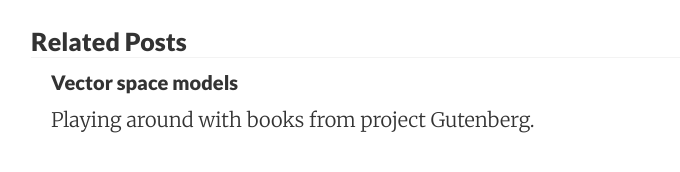
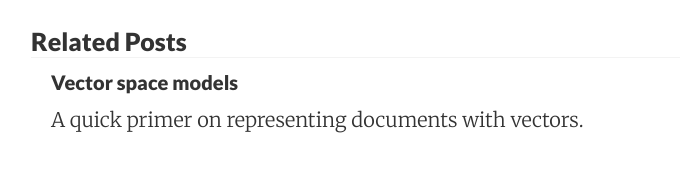
Before and after one commit to sbdzdz/sebastiandziadzio.github.io, a Jekyll site: the page built from _posts/2017-05-05-to-do.md, in a window 1280 px wide and 900 px high, scrolled down 1921 px. Shown: the part 725-897 px from the top of the window, without its empty margins (189-869 px from the left). Built offline with Jekyll 4.4.1, drawn with Linux system fonts in a browser that asks for light colours; nearby versions of some CDN libraries.

Commit message:
Rename the second post

```diff
--- a/_posts/2017-05-05-tf_idf.md
+++ b/_posts/2017-08-02-vector-space-models.md
@@ -1,8 +1,8 @@
 ---
 layout:     post
 title:      "Vector space models"
-date:       2017-08-05
-summary:    Playing around with books from project Gutenberg.
+date:       2017-08-02
+summary:    A quick primer on representing documents with vectors.
 categories: nlp ml
 custom_js:
     - katex
```
